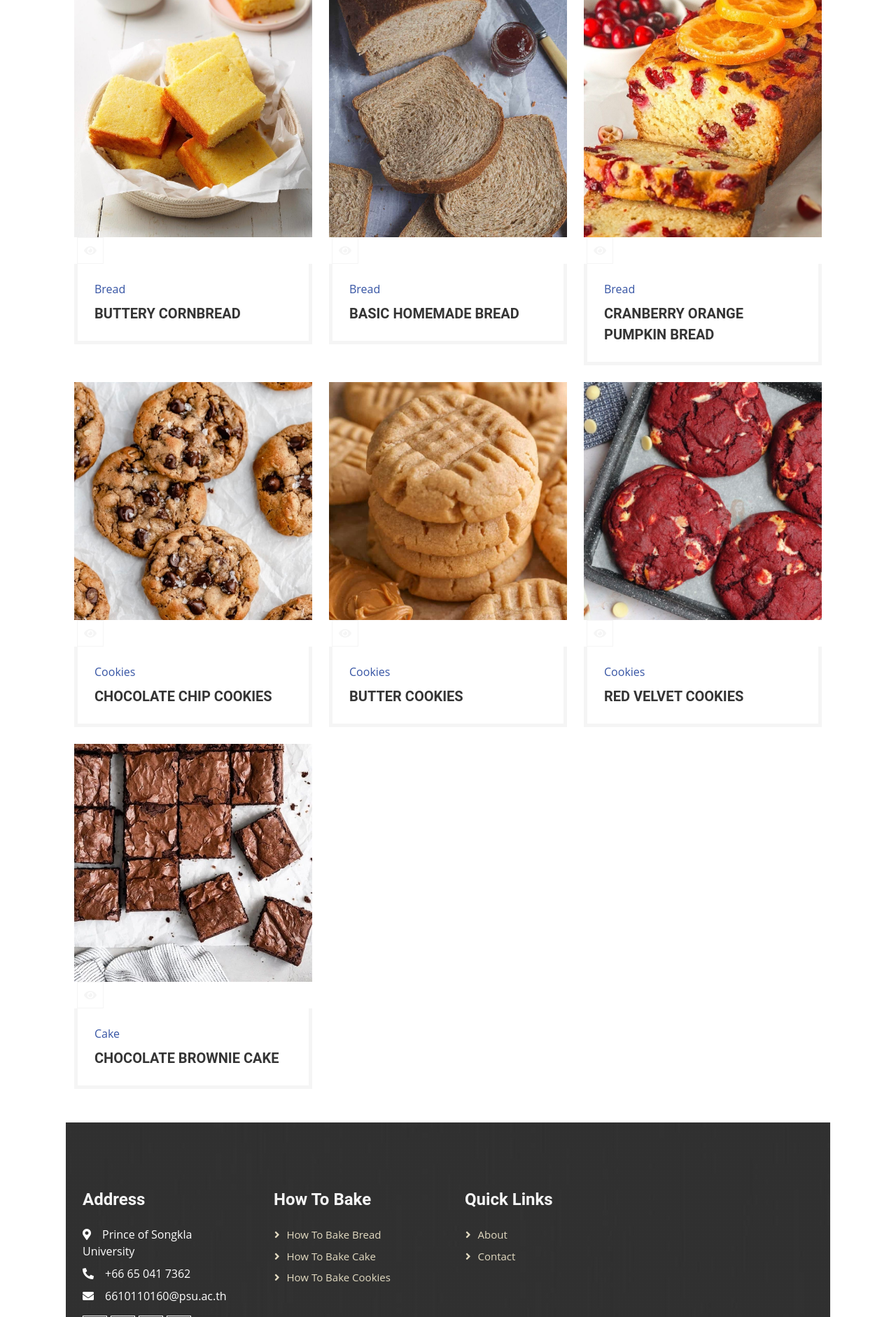
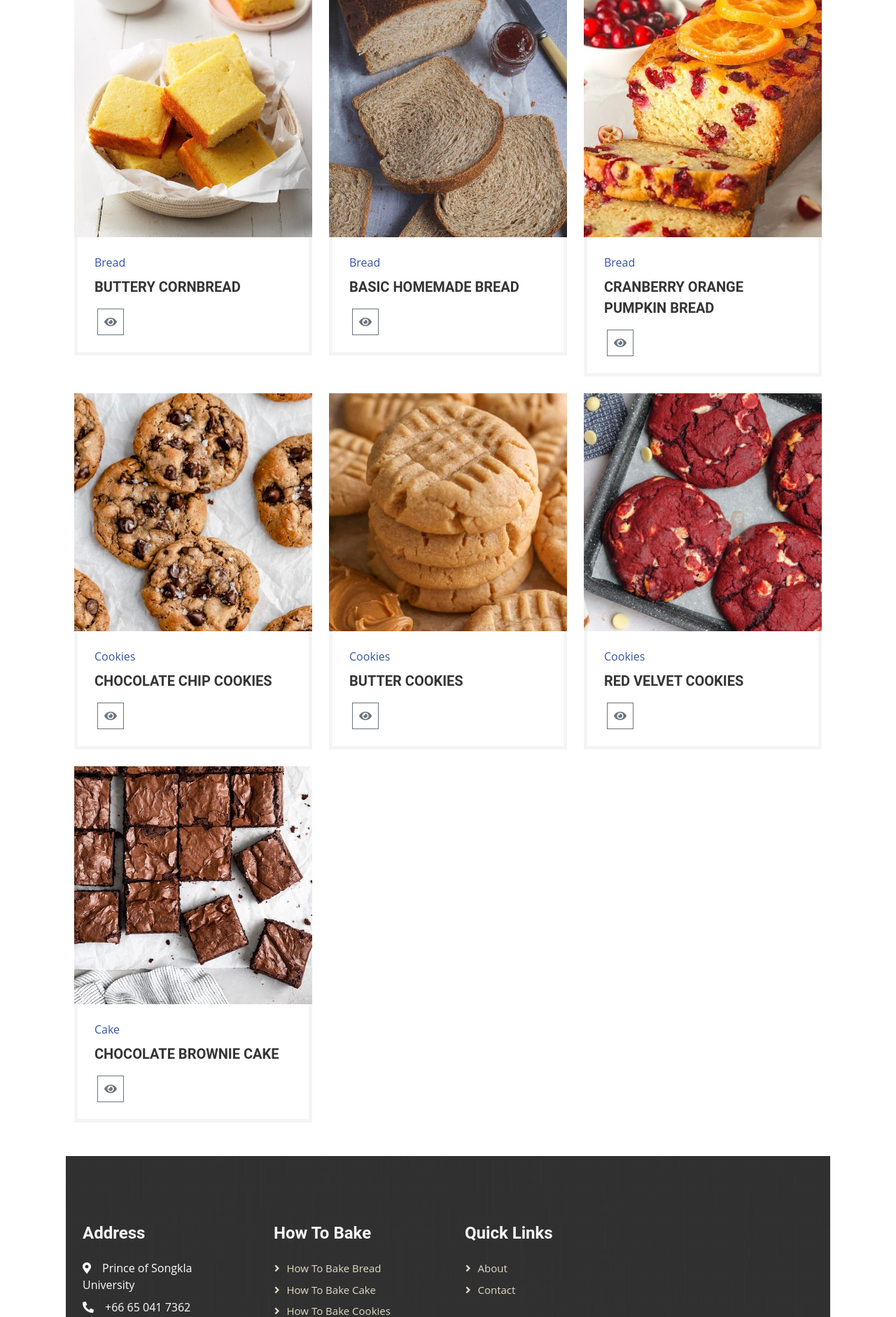
Before and after one commit to nimpy-wth/flask-web, a Flask app: page /home in a window 1280 px wide. Shown: the part 1910-3792 px from the top of the page at 70% size. Run offline with Flask 3, Linux system fonts and the light colour scheme; some libraries are stand-ins or nearby versions; some web fonts are replaced.

Commit message:
edit home page

```diff
--- a/website/templates/home.html
+++ b/website/templates/home.html
@@ -127,91 +127,78 @@
             <div class="col-md-6 col-lg-4 wow fadeInUp" data-wow-delay="0.1s">
                 <div class="position-relative overflow-hidden">
                     <img class="img-fluid w-100" src="{{ url_for('static', filename='img/corn.jpg') }}" alt="">
-                    <div class="portfolio-overlay">
-                        <a class="btn btn-square btn-outline-light mx-1" href="/bread/cornbread" ><i class="fa fa-eye"></i></a>
-                    </div>
                 </div>
                 <div class="border border-5 border-light border-top-0 p-4">
                     <p class="fw-medium mb-2" style="color: #3654a4;">Bread</p>
                     <h5 class="lh-base mb-0 text-uppercase">BUtterY CORNBREAD</a>
+                    <a class="btn btn-square btn-outline-secondary mx-1 mt-3 d-flex flex-column align-items-center" href="/cookies/redvelvetcookies"><i class="fa fa-eye"></i></a>
                 </div>
             </div>
 
             <div class="col-md-6 col-lg-4 wow fadeInUp" data-wow-delay="0.1s">
                 <div class="position-relative overflow-hidden">
                     <img class="img-fluid w-100" src="{{ url_for('static', filename='img/basic.jpg') }}" alt="">
-                    <div class="portfolio-overlay">
-                        <a class="btn btn-square btn-outline-light mx-1" href="/bread/basicbread"><i class="fa fa-eye"></i></a>
-                    </div>
                 </div>
                 <div class="border border-5 border-light border-top-0 p-4">
                     <p class="fw-medium mb-2" style="color: #3654a4;">Bread</p>
                     <h5 class="lh-base mb-0 text-uppercase">Basic Homemade Bread</a>
+                    <a class="btn btn-square btn-outline-secondary mx-1 mt-3 d-flex flex-column align-items-center" href="/cookies/redvelvetcookies"><i class="fa fa-eye"></i></a>
                 </div>
             </div>
 
             <div class="col-md-6 col-lg-4 wow fadeInUp" data-wow-delay="0.1s">
                 <div class="position-relative overflow-hidden">
                     <img class="img-fluid w-100" src="{{ url_for('static', filename='img/cranberry.jpg') }}" alt="">
-                    <div class="portfolio-overlay">
-                        <a class="btn btn-square btn-outline-light mx-1" href="/bread/cranberrybread"><i class="fa fa-eye"></i></a>
-                    </div>
                 </div>
                 <div class="border border-5 border-light border-top-0 p-4">
                     <p class="fw-medium mb-2" style="color: #3654a4;">Bread</p>
                     <h5 class="lh-base mb-0 text-uppercase">CRANBERRY ORANGE PUMPKIN BREAD</a>
-                </div>
+                    <a class="btn btn-square btn-outline-secondary mx-1 mt-3 d-flex flex-column align-items-center" href="/cookies/redvelvetcookies"><i class="fa fa-eye"></i></a>
+                    </div>
             </div>
 
             <div class="col-md-6 col-lg-4 wow fadeInUp" data-wow-delay="0.1s">
                 <div class="position-relative overflow-hidden">
                     <img class="img-fluid w-100" src="{{ url_for('static', filename='img/chocolatechip.jpg') }}" alt="">
-                    <div class="portfolio-overlay">
-                        <a class="btn btn-square btn-outline-light mx-1" href="/cookies/chocolatechipcookies"><i class="fa fa-eye"></i></a>
-                    </div>
                 </div>
                 <div class="border border-5 border-light border-top-0 p-4">
                     <p class="fw-medium mb-2" style="color: #3654a4;">Cookies</p>
                     <h5 class="lh-base mb-0 text-uppercase">Chocolate Chip Cookies</a>
+                    <a class="btn btn-square btn-outline-secondary mx-1 mt-3 d-flex flex-column align-items-center" href="/cookies/redvelvetcookies"><i class="fa fa-eye"></i></a>
                 </div>
             </div>
 
             <div class="col-md-6 col-lg-4 wow fadeInUp" data-wow-delay="0.1s">
                 <div class="position-relative overflow-hidden">
                     <img class="img-fluid w-100" src="{{ url_for('static', filename='img/buttercookie1.jpg') }}" alt="">
-                    <div class="portfolio-overlay">
-                        <a class="btn btn-square btn-outline-light mx-1" href="/cookies/buttercookie" ><i class="fa fa-eye"></i></a>
-                    </div>
                 </div>
                 <div class="border border-5 border-light border-top-0 p-4">
                     <p class="fw-medium mb-2" style="color: #3654a4;">Cookies</p>
-                    <h5 class="lh-base mb-0 text-uppercase">Butter Cookies</a>
+                    <h5 class="lh-base mb-0 text-uppercase">Butter Cookies</h5>
+                    <a class="btn btn-square btn-outline-secondary mx-1 mt-3 d-flex flex-column align-items-center" href="/cookies/redvelvetcookies">
+                        <i class="fa fa-eye"></i></a>
                 </div>
             </div>
 
             <div class="col-md-6 col-lg-4 wow fadeInUp" data-wow-delay="0.1s">
                 <div class="position-relative overflow-hidden">
                     <img class="img-fluid w-100" src="{{ url_for('static', filename='img/redvelvet.jpg') }}" alt="">
-                    <div class="portfolio-overlay">
-                        <a class="btn btn-square btn-outline-light mx-1" href="/cookies/redvelvetcookies"><i class="fa fa-eye"></i></a>
-                    </div>
                 </div>
                 <div class="border border-5 border-light border-top-0 p-4">
                     <p class="fw-medium mb-2" style="color: #3654a4;">Cookies</p>
                     <h5 class="lh-base mb-0 text-uppercase">Red Velvet Cookies</a>
+                    <a class="btn btn-square btn-outline-secondary mx-1 mt-3 d-flex flex-column align-items-center" href="/cookies/redvelvetcookies"><i class="fa fa-eye"></i></a>
                 </div>
             </div>
 
             <div class="col-md-6 col-lg-4 wow fadeInUp" data-wow-delay="0.1s">
                 <div class="position-relative overflow-hidden">
                     <img class="img-fluid w-100" src="{{ url_for('static', filename='img/brownie.jpg') }}" alt="">
-                    <div class="portfolio-overlay">
-                        <a class="btn btn-square btn-outline-light mx-1" href="/cake/brownie"><i class="fa fa-eye"></i></a>
-                    </div>
                 </div>
                 <div class="border border-5 border-light border-top-0 p-4">
                     <p class="fw-medium mb-2" style="color: #3654a4;">Cake</p>
                     <h5 class="lh-base mb-0 text-uppercase">Chocolate brownie cake</a>
+                    <a class="btn btn-square btn-outline-secondary mx-1 mt-3 d-flex flex-column align-items-center" href="/cookies/redvelvetcookies"><i class="fa fa-eye"></i></a>
                 </div>
             </div>
         </div>
```
